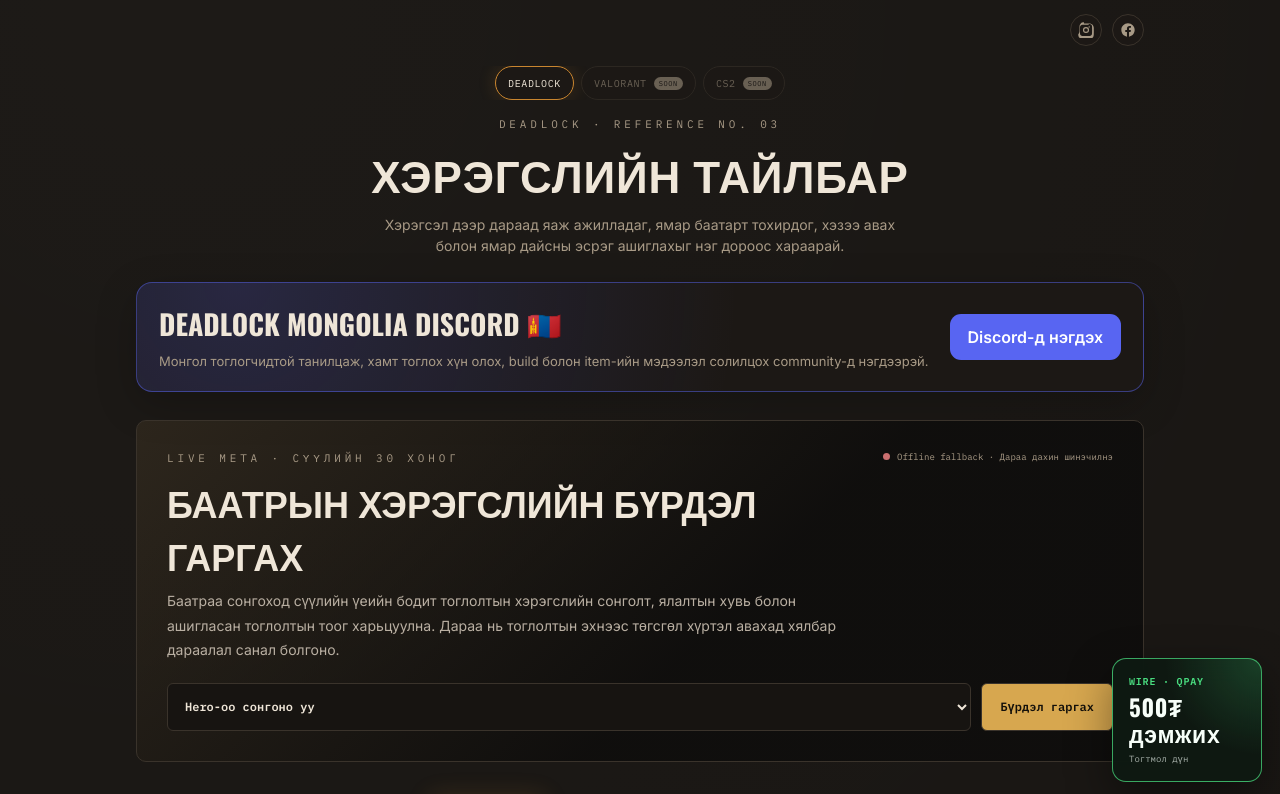
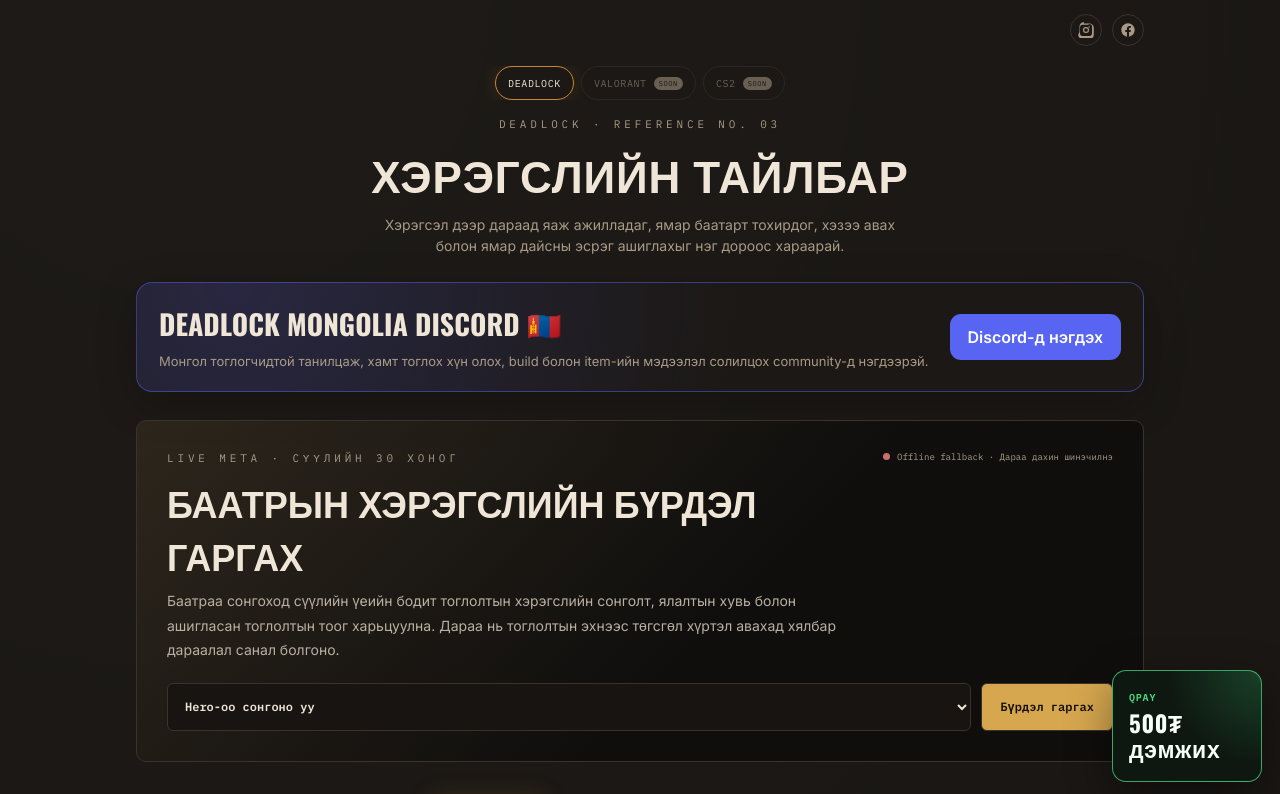
Before and after one commit to hosoo123/DeadLock-Mongolia, a Next.js app: page / in a window 1280 px wide. Shown: the top 794 px of the page. Built offline with nearby package versions, Linux system fonts and the light colour scheme; no server answers.

Commit message:
Update brand name and remove text in deadlock guide
Removed 'Wire' from the brand name and the 'Тогтмол дүн' text.

```diff
--- a/components/deadlock-guide.tsx
+++ b/components/deadlock-guide.tsx
@@ -20,9 +20,8 @@
         rel="noopener noreferrer"
         aria-label="Deadlock Mongolia-г Wire QPay-аар 500 төгрөгөөр дэмжих"
       >
-        <span className="wire-float-brand">Wire · QPay</span>
+        <span className="wire-float-brand">QPay</span>
         <strong>500₮ дэмжих</strong>
-        <small>Тогтмол дүн</small>
       </a>
       <Script src="/deadlock-app.js" strategy="afterInteractive" />
     </>
```
